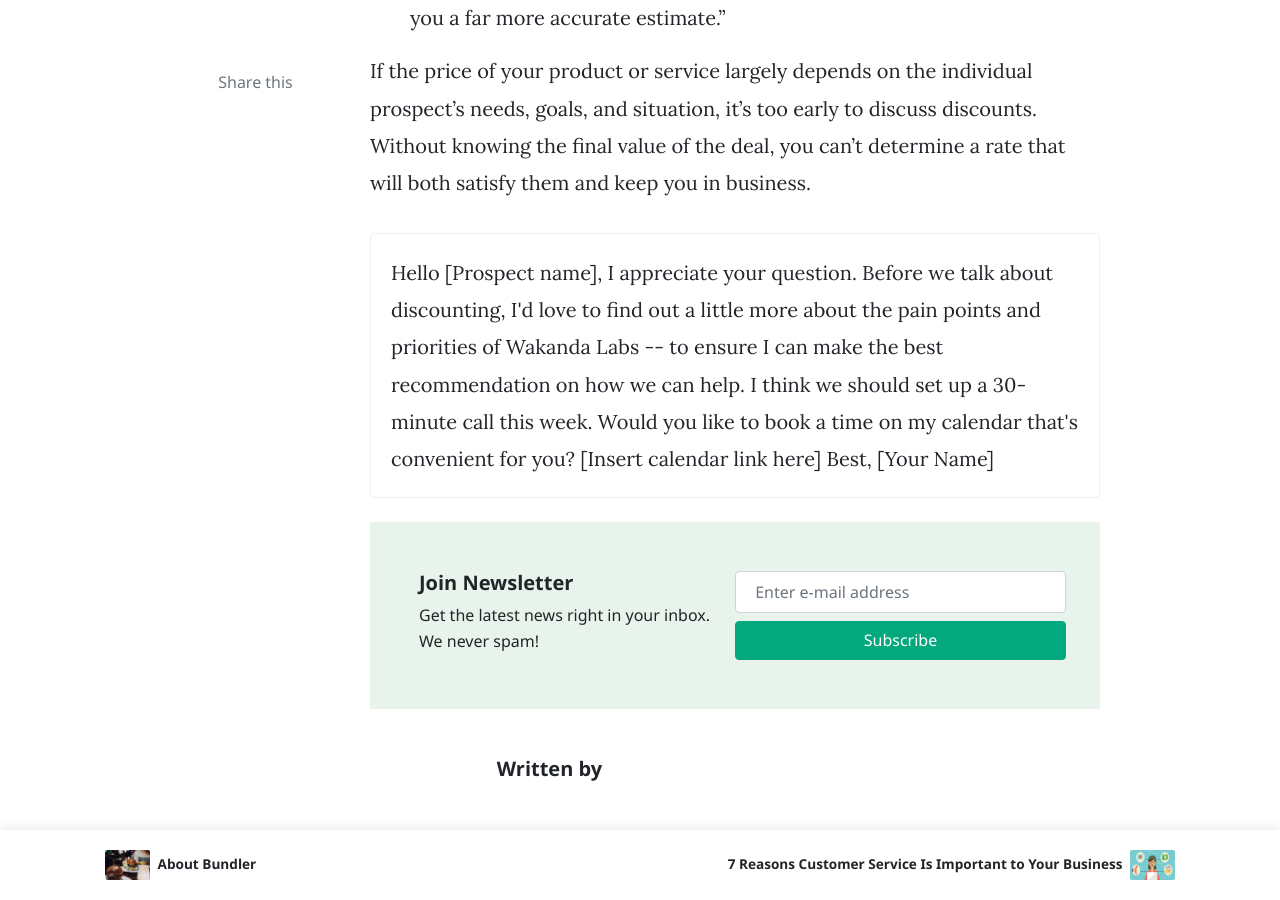
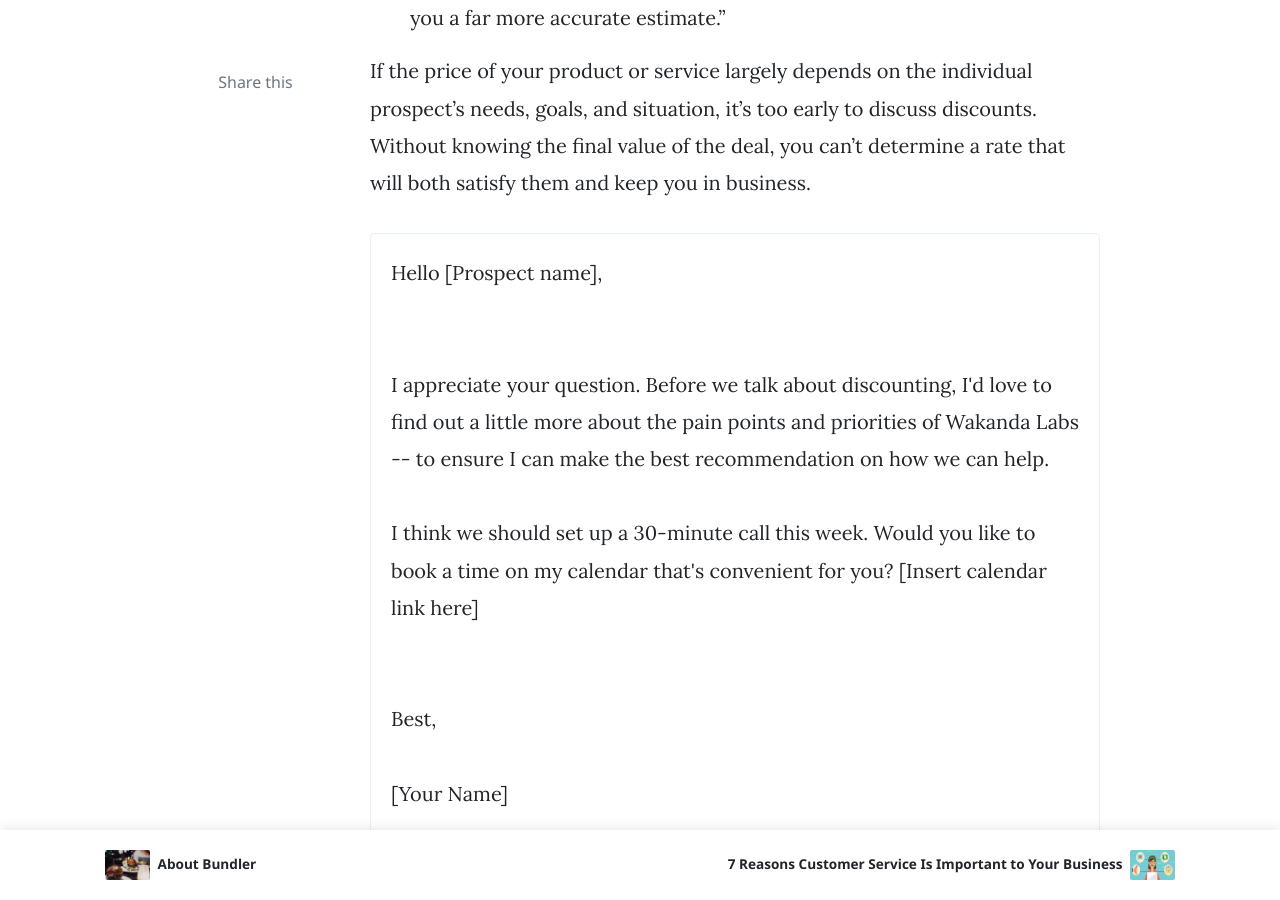
Before and after one commit to bit-dna/bitdnablog, a Jekyll site: the page built from _posts/2019-02-01-education.md, in a window 1280 px wide and 900 px high, scrolled down 2108 px. Built offline with Jekyll 4.4.1, drawn with Linux system fonts in a browser that asks for light colours; nearby versions of some CDN libraries; comment, search, counter and statistics services are not loaded.

Commit message:
update html

```diff
--- a/_posts/2019-02-01-education.md
+++ b/_posts/2019-02-01-education.md
@@ -35,14 +35,13 @@ If the price of your product or service largely depends on the individual prospe
 
 <div class="card">
 <div class="card-body">
-<p class="card-text">Hello [Prospect name],
-
+<p class="card-text">Hello [Prospect name],<br/><br/><br/>
 I appreciate your question. Before we talk about discounting, I'd love to find out a little more about the pain points and priorities of Wakanda Labs -- to ensure I can make the best recommendation on how we can help.
-
+<br/><br/>
 I think we should set up a 30-minute call this week. Would you like to book a time on my calendar that's convenient for you? [Insert calendar link here]
-
+<br/><br/><br/>
 Best,
-
+<br/><br/>
 [Your Name]</p>
 </div>
 </div>
```
